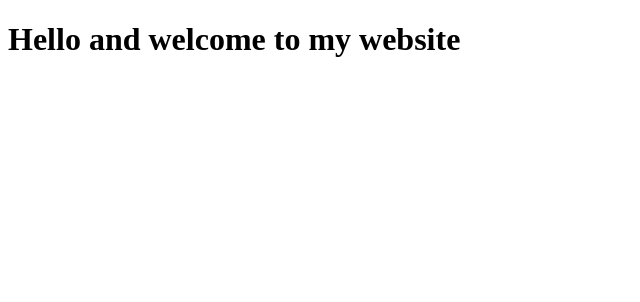
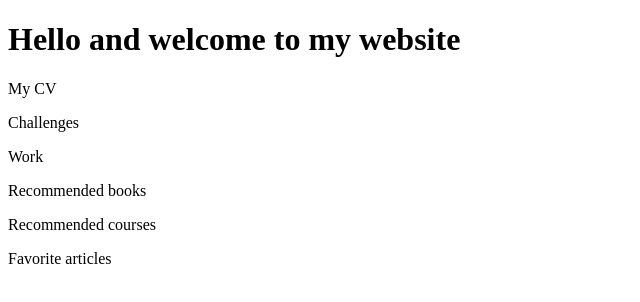
Before and after one commit to irakliboch/irakliboch.github.io, a plain HTML site: page index.html in a window 1280 px wide. Shown: the whole page, without its empty margins (0-640 px from the left). Drawn offline with Linux system fonts and the light colour scheme.

Commit message:
Update index.html

```diff
--- a/index.html
+++ b/index.html
@@ -7,5 +7,13 @@
 </head>
 <body>
 	<h1>Hello and welcome to my website</h1>
+
+	<p>My CV</p>
+	<p>Challenges</p>
+	<p>Work</p>
+	<p>Recommended books</p>
+	<p>Recommended courses</p>
+	<p>Favorite articles</p>
+
 </body>
 </html>
```
